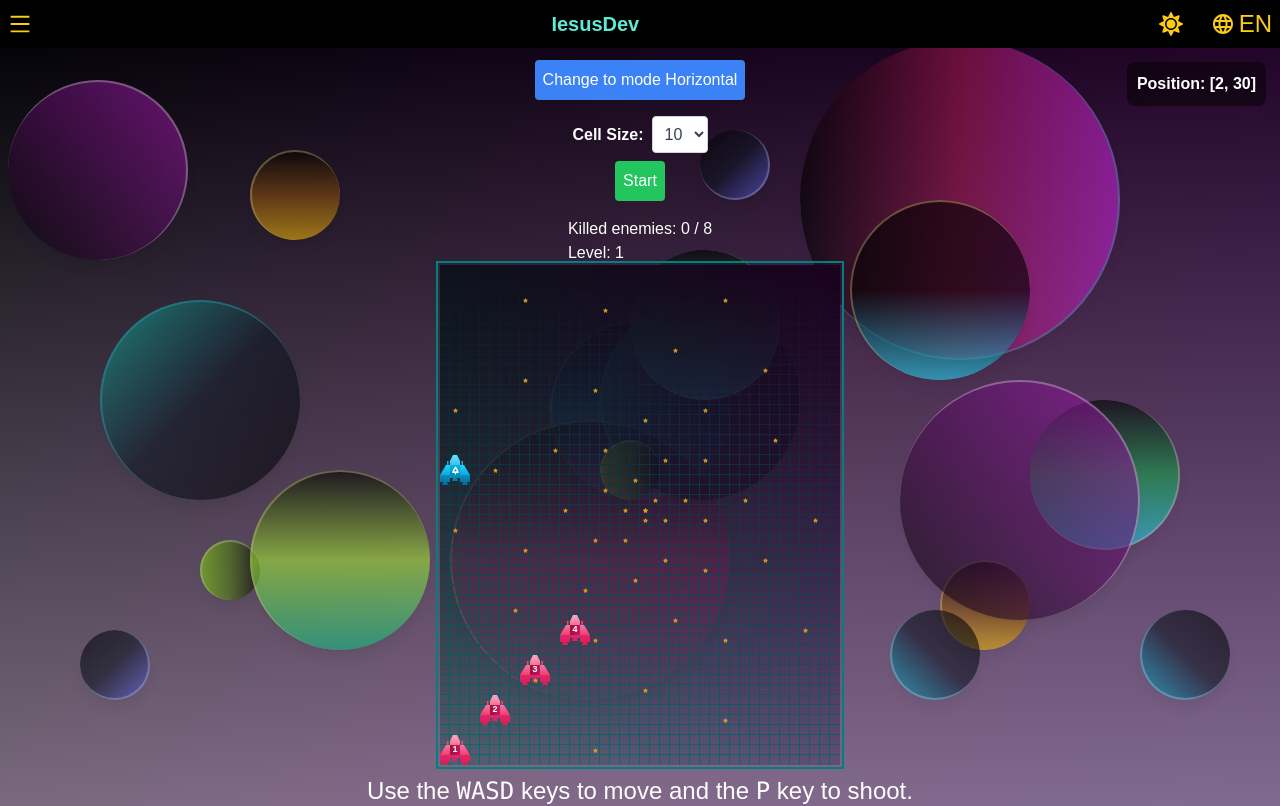
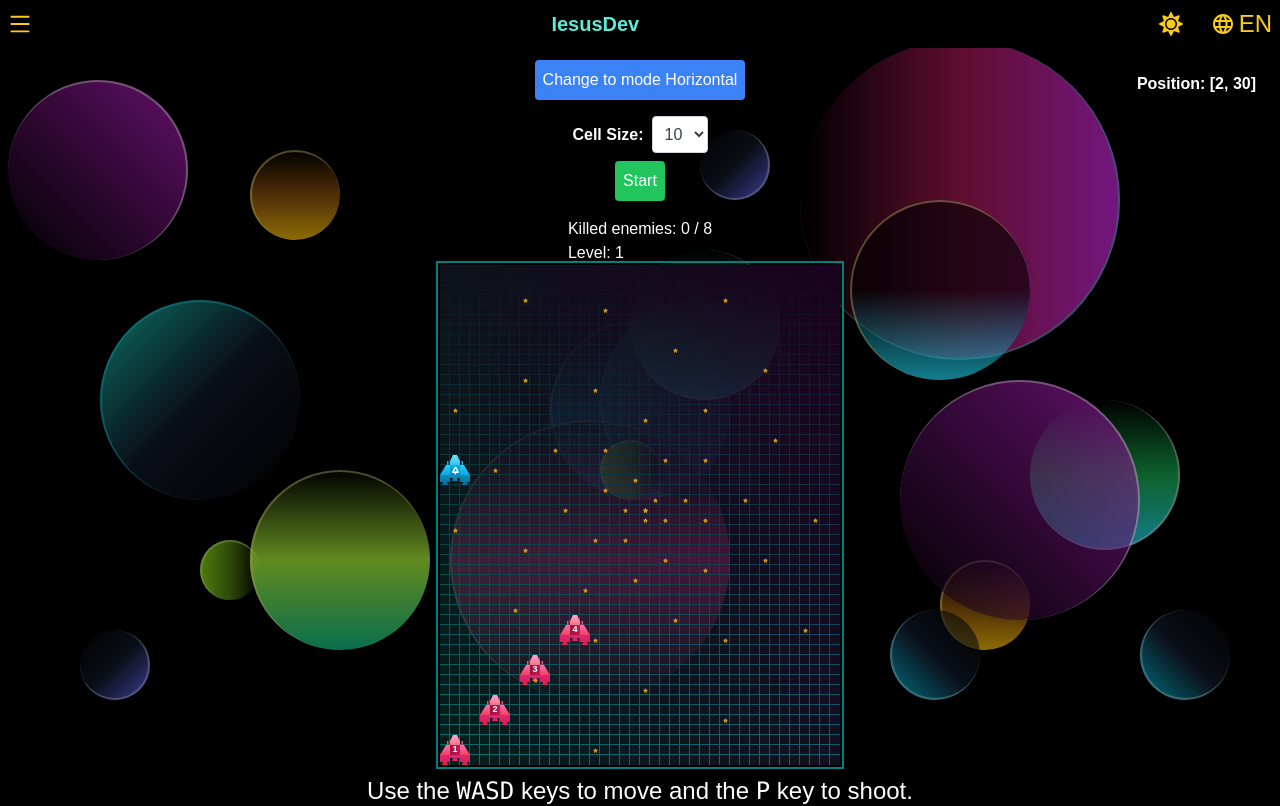
Before and after one commit to jesusds603/iesus-dev, a Next.js app: page /plane-block in a window 1280 px wide. Shown: the top 806 px of the page. Built offline with nearby package versions, Linux system fonts and the light colour scheme.

Commit message:
Cambié las capas de fondo

```diff
--- a/src/app/LayoutBackground.tsx
+++ b/src/app/LayoutBackground.tsx
@@ -5,13 +5,13 @@ function LayoutBackground() {
   const { myTheme } = useTheme();
 
   // Definir colores de fondo y gradientes según el tema
-  const backgroundFromColor = myTheme === "dark" ? "from-black" : "from-white";
+  // const backgroundFromColor = myTheme === "dark" ? "from-black" : "from-white";
   const circleFromColor = myTheme === "dark" ? "from-black" : "from-pink-400";
 
   return (
-    <div>
+    <div className={`${myTheme === "dark" ? "bg-black" : "bg-white"}`}>
       {/* Capas de fondo principal con colores condicionados */}
-      <div
+      {/* <div
         className={`absolute inset-0 w-full h-full bg-gradient-to-b ${backgroundFromColor} to-transparent opacity-100`}
       ></div>
       <div
@@ -27,6 +27,12 @@ function LayoutBackground() {
             ? "from-teal-950 to-purple-900"
             : "from-teal-300 to-purple-200"
         }  opacity-10`}
+      ></div> */}
+
+      <div
+        className={`absolute inset-0 w-full h-full ${
+          myTheme === "dark" ? "bg-black" : "bg-white"
+        }`}
       ></div>
 
       {/* Círculos fijos con efecto de gota de agua y gradientes condicionados */}
```
